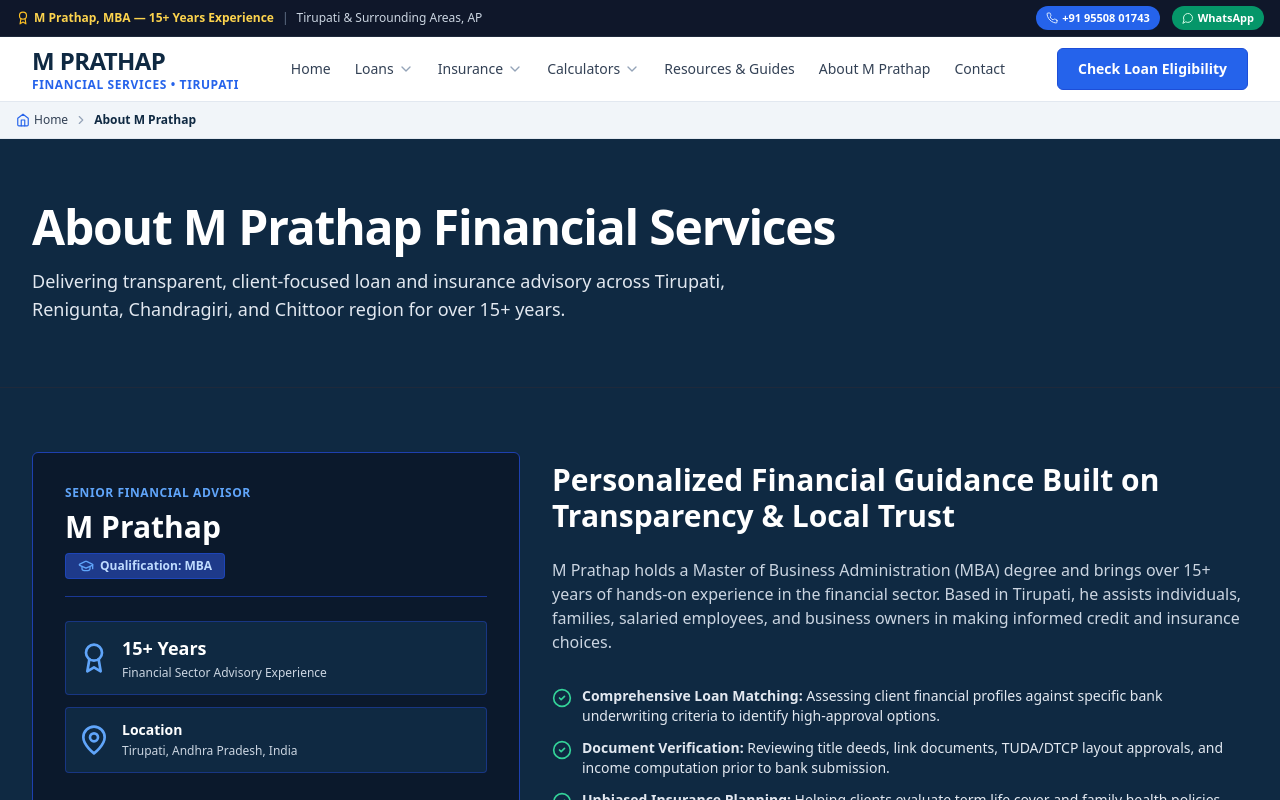
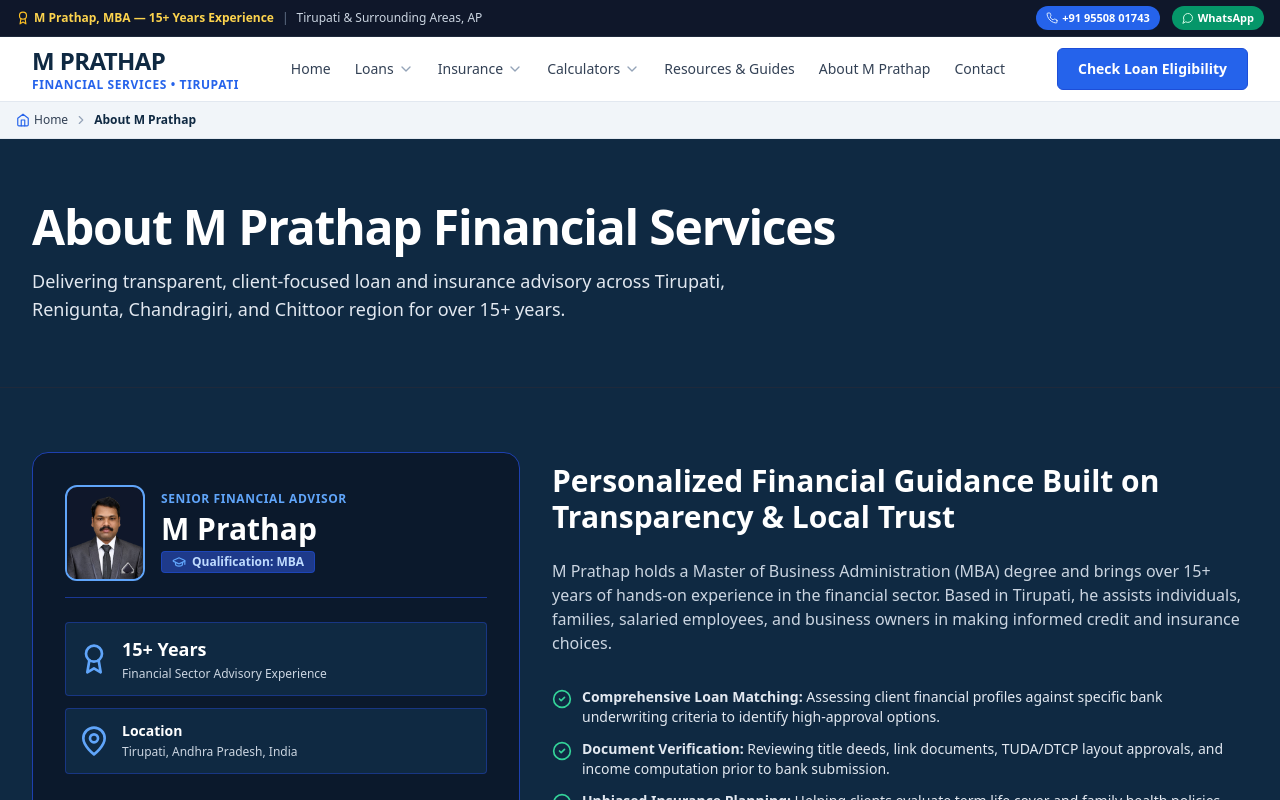
Before and after one commit to poornaprasadmacha/prathap, a Next.js app: page /about in a window 1280 px wide. Shown: the top 800 px of the page. Built offline with nearby package versions, Linux system fonts and the light colour scheme.

Commit message:
Add M Prathap official transparent portrait photo to Hero & About sections

```diff
--- a/src/components/AboutPrathap.tsx
+++ b/src/components/AboutPrathap.tsx
@@ -10,15 +10,24 @@
         <div className="grid grid-cols-1 lg:grid-cols-12 gap-8 items-center">
 
           {/* Left Column: Consultant Profile Badge & Stats */}
-          <div className="lg:col-span-5 bg-brand-950 border border-blue-800 rounded-md p-6 sm:p-8 space-y-6">
-            <div className="space-y-2 border-b border-blue-800/80 pb-4">
-              <span className="text-xs font-bold uppercase tracking-wider text-blue-400 block">
-                Senior Financial Advisor
-              </span>
-              <h2 className="text-3xl font-extrabold text-white">M Prathap</h2>
-              <div className="inline-flex items-center gap-1.5 bg-brand-800 text-blue-200 border border-blue-700/60 px-3 py-1 rounded text-xs font-semibold">
-                <GraduationCap className="w-4 h-4 text-blue-400" />
-                <span>Qualification: MBA</span>
+          <div className="lg:col-span-5 bg-brand-950 border border-blue-800 rounded-2xl p-6 sm:p-8 space-y-6">
+            <div className="flex items-center gap-4 border-b border-blue-800/80 pb-4">
+              <div className="w-20 h-24 rounded-xl overflow-hidden bg-slate-900 border-2 border-blue-400 shrink-0 shadow-sm">
+                <img
+                  src="/images/prathap.png"
+                  alt="M Prathap, MBA - Senior Financial Advisor"
+                  className="w-full h-full object-cover object-top"
+                />
+              </div>
+              <div className="space-y-1">
+                <span className="text-xs font-bold uppercase tracking-wider text-blue-400 block">
+                  Senior Financial Advisor
+                </span>
+                <h2 className="text-2xl sm:text-3xl font-extrabold text-white">M Prathap</h2>
+                <div className="inline-flex items-center gap-1.5 bg-brand-800 text-blue-200 border border-blue-700/60 px-2.5 py-0.5 rounded text-xs font-semibold">
+                  <GraduationCap className="w-3.5 h-3.5 text-blue-400" />
+                  <span>Qualification: MBA</span>
+                </div>
               </div>
             </div>
 
--- a/src/components/Hero.tsx
+++ b/src/components/Hero.tsx
@@ -26,9 +26,13 @@
           <div className="lg:col-span-6 space-y-6">
 
             {/* Framed Consultant Badge (Image 1 Style) */}
-            <div className="inline-flex items-center gap-3 bg-white border border-[#c3e2c3] p-2 pr-4 rounded-2xl shadow-sm">
-              <div className="w-12 h-12 rounded-xl bg-gradient-to-br from-brand-900 to-brand-800 flex items-center justify-center text-white font-bold text-lg border border-brand-700 shrink-0">
-                MP
+            <div className="inline-flex items-center gap-3 bg-white border border-[#c3e2c3] p-1.5 pr-4 rounded-2xl shadow-sm">
+              <div className="w-12 h-12 rounded-xl overflow-hidden bg-slate-100 border border-emerald-500 shrink-0">
+                <img
+                  src="/images/prathap.png"
+                  alt="M Prathap, MBA - Financial Consultant Tirupati"
+                  className="w-full h-full object-cover object-top"
+                />
               </div>
               <div className="flex flex-col">
                 <span className="text-sm font-bold text-slate-900 flex items-center gap-1">
@@ -124,14 +128,25 @@
 
             {/* Card 1: Advisor Experience Card */}
             <div className="bg-white border border-[#d6ebd6] rounded-2xl p-5 shadow-sm flex flex-col justify-between space-y-3">
-              <div className="w-10 h-10 rounded-xl bg-emerald-100 text-emerald-700 flex items-center justify-center">
-                <Award className="w-5 h-5" />
+              <div className="flex items-center gap-3">
+                <div className="w-12 h-12 rounded-xl overflow-hidden bg-slate-100 border border-emerald-500 shrink-0">
+                  <img
+                    src="/images/prathap.png"
+                    alt="M Prathap, MBA"
+                    className="w-full h-full object-cover object-top"
+                  />
+                </div>
+                <div>
+                  <span className="text-[11px] font-bold uppercase tracking-wider text-emerald-700 block">
+                    Trusted Consultant
+                  </span>
+                  <h4 className="text-xs sm:text-sm font-extrabold text-slate-900">
+                    M Prathap, MBA
+                  </h4>
+                </div>
               </div>
               <div>
-                <span className="text-xs font-bold uppercase tracking-wider text-emerald-700">
-                  Trusted Financial Expertise
-                </span>
-                <h3 className="text-base font-extrabold text-slate-900 mt-1">
+                <h3 className="text-sm font-extrabold text-slate-900">
                   15+ Years Consultancy in Tirupati
                 </h3>
                 <p className="text-xs text-slate-600 mt-1">
```
Also changed, not shown: public/images/prathap.png (added).
